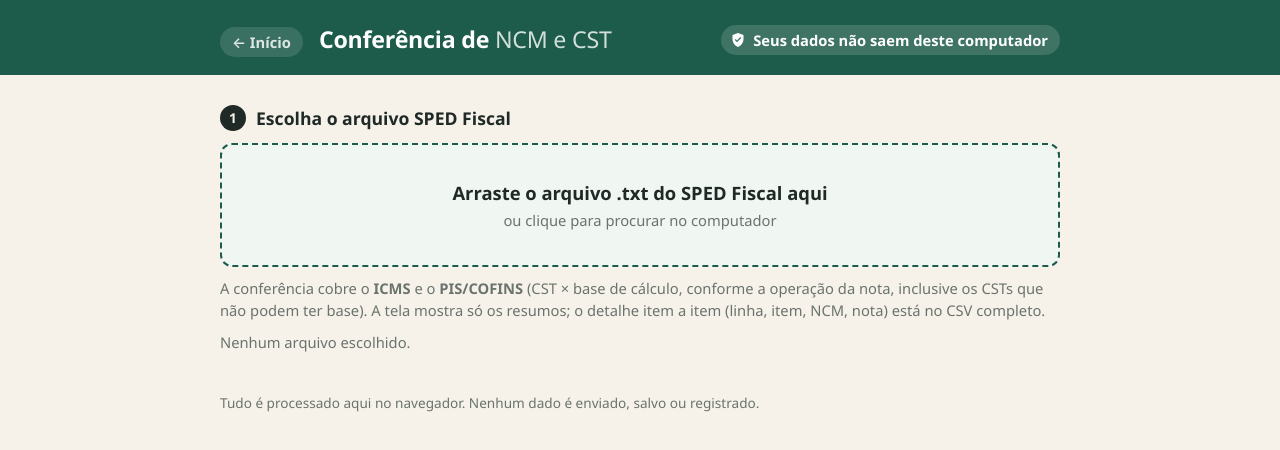
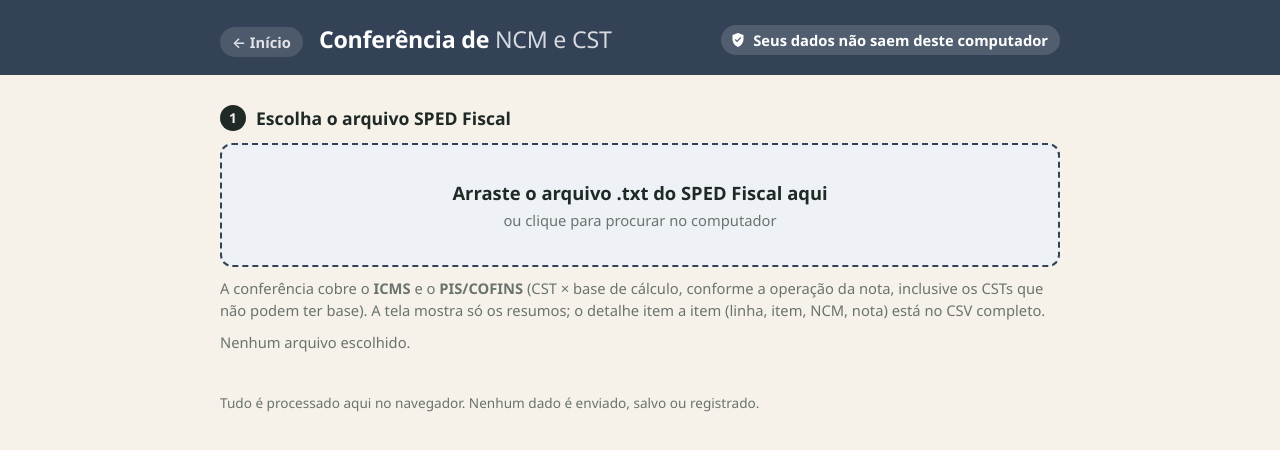
Before and after one commit to xMACIELx/conversor_escritorio_contabil, a website with bundled scripts: page conferencia-ncm-cst/index.html in a window 1280 px wide. In both pictures the pointer is over the label 640 px from the left and 205 px from the top of the page. Built offline with nearby package versions, Linux system fonts and the light colour scheme.

Commit message:
feat(SYN-134): Trocar a cor principal verde do conversor NCM/CST por #334256
Troquei o verde principal da Conferência de NCM e CST pelo azul acinzentado #334256 (cabeçalho, botões, títulos de tabela e destaques). A mudança fica só nessa página: `:root { --accent: #334256; }` no style.css da ferramenta sobrescreve a `--accent` de assets/shared.css, que continua verde para a home e as outras ferramentas. Também troquei dois verdes fixos do próprio style.css (hover da área de arrastar e anel de foco dos botões). O texto branco sobre #334256 tem contraste de cerca de 10:1, então o texto não mudou. Repositório conversor_escritorio_contabil, branch feat/SYN-134-cor-azul-cinza (commit 6f384d0, publicada no origin, sem PR e sem merge), base origin/main (e787a71). Verificação: `npm ci` (instalou 2 pacotes, 0 vulnerabilidades); `npm run test:regras` (485 passaram, 0 falharam, 2 puladas por dependerem de samples/); `npm run smoke` (SMOKE OK). Não consegui capturar o código de saída de cada comando, porque o wrapper de shell foi negado; a saída mostra sucesso. `git diff --stat origin/main` mostra só conferencia-ncm-cst/style.css, sem arquivos em test/ ou tests/. No navegador (127.0.0.1, servidor local já parado), o cabeçalho ficou #334256 e, depois de carregar uma amostra SPED sintética, os botões e títulos também ficaram azuis; o console não teve erros nem avisos. Screenshots em tools/pw/out/. O verde semântico de sucesso (--ok) foi mantido, pois é cor de status e não da marca. Registro no vault: tarefas/SYN-134.md e decisoes/SYN-134-cor-acento-so-na-ferramenta.md (commit 0b9e533, publicado). A tarefa e a feature (features/feat-2026-10-22-cor-azul-cinza.md) não existem no vault; usei a descrição da tarefa como fonte. Worktree SYN-134 removido.

Decisoes:
- Troquei a cor só em conferencia-ncm-cst/style.css, sobrescrevendo --accent, e não em assets/shared.css, porque shared.css é usado pela home e pelas outras ferramentas (registrado em decisoes/SYN-134-cor-acento-so-na-ferramenta.md).
- Mantive o verde semântico de sucesso (--ok e --ok-bg), por ser cor de status e não de marca.
- Não alterei o texto branco, porque o contraste sobre #334256 é bom (cerca de 10:1).
- A tarefa e a feature não existem no vault; usei a descrição da tarefa como fonte.

```diff
--- a/conferencia-ncm-cst/style.css
+++ b/conferencia-ncm-cst/style.css
@@ -1,4 +1,7 @@
 /* Estilos específicos da Conferência de NCM e CST */
+
+/* Cor principal desta ferramenta (cabeçalho, botões, destaques). Sobrescreve só nesta página a --accent de assets/shared.css */
+:root { --accent: #334256; }
 
 .step { margin-top: 30px; }
 h2 { font-size: 1.1rem; margin: 0 0 12px; display: flex; align-items: center; gap: 10px; }
@@ -12,7 +15,8 @@ h2 b {
   background: var(--card); border: 2px dashed var(--line); border-radius: 12px;
   padding: 34px 20px; transition: border-color .15s, background .15s;
 }
-.drop:hover, .drop:focus-visible, .drop.over { border-color: var(--accent); background: #f0f6f2; outline: none; }
+.drop:hover, .drop:focus-visible, .drop.over { border-color: var(--accent); background: #eef2f6; outline: none; }
+.btn:focus-visible { outline-color: #9aabc0; }
 .drop:focus-visible { outline: 3px solid var(--accent); outline-offset: 2px; }
 .drop-main { display: block; font-size: 1.15rem; font-weight: 600; word-break: break-all; }
 .drop-sub { display: block; color: var(--muted); font-size: .92rem; margin-top: 2px; }
```
